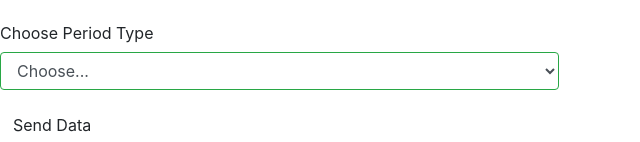
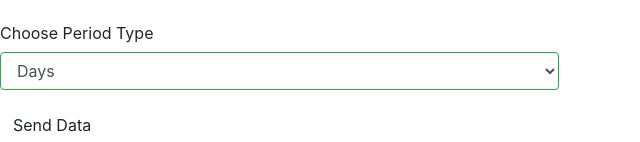
Before and after one commit to BoboFrank/covid19_estimator_app, a React (Create React App) app: page / in a window 1280 px wide. Shown: the part 452-594 px from the top of the page, without its empty margins (0-640 px from the left). Built offline with nearby package versions, Linux system fonts and the light colour scheme.

Commit message:
Final Project

```diff
--- a/src/components/Form.js
+++ b/src/components/Form.js
@@ -152,7 +152,6 @@ class Forms extends Component {
                                         onBlur={this.handleBlur('periodType')}
                                         onChange={this.handleInputChange}
                                         data-period-type='data-period-type'>
-                                            <option>Choose...</option>
                                             <option>Days</option>
                                             <option>Weeks</option>
                                             <option>Months</option>
```
Also changed, not shown: 8 other files (tests, documents, lock files or other folders).
